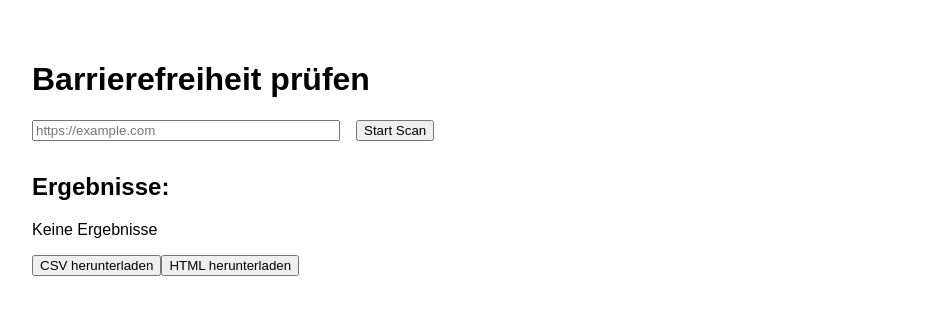
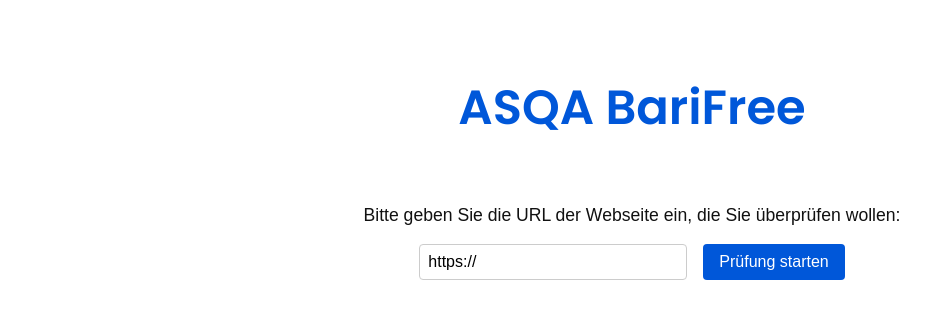
Before and after one commit to Weltraumbiene/Praxisprojekt, a React (Vite) app in the folder frontend/: page / in a window 1280 px wide. Shown: the top 318 px of the page, without its empty margins (8-938 px from the left). Built offline with nearby package versions, Linux system fonts and the light colour scheme.

Commit message:
Frontend Layout im Sinne der Barrierefreiheit erstellt

```diff
--- a/frontend/index.html
+++ b/frontend/index.html
@@ -2,7 +2,7 @@
 <html lang="de">
   <head>
     <meta charset="UTF-8" />
-    <title>Barrierefreiheit prüfen</title>
+    <title>ASQA BariFree - by Ben Claus</title>
   </head>
   <body>
     <div id="root"></div>
--- a/frontend/src/App.tsx
+++ b/frontend/src/App.tsx
@@ -1,10 +1,11 @@
 import React from 'react';
 import ScanForm from './components/ScanForm';
+import './css/style.css';
 
 const App: React.FC = () => {
   return (
-    <div style={{ padding: "2rem", fontFamily: "Arial" }}>
-      <h1>Barrierefreiheit prüfen</h1>
+    <div className="app-container">
+      <h1 className="logo">ASQA BariFree</h1>
       <ScanForm />
     </div>
   );
--- a/frontend/src/components/ScanForm.tsx
+++ b/frontend/src/components/ScanForm.tsx
@@ -1,50 +1,80 @@
 import React, { useState } from 'react';
+import '../css/style.css';
 
 const ScanForm: React.FC = () => {
-  const [url, setUrl] = useState('');
-  const [issues, setIssues] = useState([]);
+  const [url, setUrl] = useState('https://');
+  const [issues, setIssues] = useState<any[]>([]);
   const [loading, setLoading] = useState(false);
+  const [error, setError] = useState<string | null>(null);
+  const [scanComplete, setScanComplete] = useState(false);
 
   const handleScan = async () => {
     setLoading(true);
+    setError(null);
+    setIssues([]);
+    setScanComplete(false);
+
     try {
       const response = await fetch('http://localhost:8000/scan', {
         method: 'POST',
         headers: { 'Content-Type': 'application/json' },
         body: JSON.stringify({ url }),
       });
+
+      if (!response.ok) throw new Error('Scan fehlgeschlagen.');
+
       const data = await response.json();
       setIssues(data.issues);
-    } catch (error) {
-      console.error("Scan error:", error);
+    } catch (err) {
+      setError("Fehler beim Scannen. Bitte URL prüfen und Backend läuft.");
     } finally {
       setLoading(false);
+      setScanComplete(true);
     }
   };
 
   return (
-    <div>
+    <div className="container">
+      <p className="instruction">Bitte geben Sie die URL der Webseite ein, die Sie überprüfen wollen:</p>
+
+      <div className="form">
         <input
-        type="url"
+          type="text"
           value={url}
           onChange={(e) => setUrl(e.target.value)}
-        placeholder="https://example.com"
-        style={{ width: '300px', marginRight: '1rem' }}
+          aria-label="Website URL"
+          className="input"
         />
-      <button onClick={handleScan} disabled={loading}>
-        {loading ? 'Scanning...' : 'Start Scan'}
+        <button onClick={handleScan} disabled={loading || url.trim() === ""} className="button primary">
+          {loading ? "Prüfe..." : "Prüfung starten"}
         </button>
-      <div style={{ marginTop: '2rem' }}>
-        <h2>Ergebnisse:</h2>
-        {issues.length === 0 && <p>Keine Ergebnisse</p>}
-        {issues.map((issue, index) => (
-          <pre key={index} style={{ background: "#eee", padding: "1rem", marginBottom: "1rem" }}>
+      </div>
+
+      {error && <div className="error">{error}</div>}
+
+      {scanComplete && !loading && (
+        <>
+          <div className="report-buttons">
+            <a href="http://localhost:8000/download-csv" target="_blank" rel="noopener noreferrer">
+              <button className="button">Bericht als CSV</button>
+            </a>
+            <a href="http://localhost:8000/download-html" target="_blank" rel="noopener noreferrer">
+              <button className="button">Bericht als HTML</button>
+            </a>
+          </div>
+
+          <h2 className="results-heading">Ergebnisse</h2>
+          {issues.length === 0 ? (
+            <p className="no-results">Keine Ergebnisse</p>
+          ) : (
+            issues.map((issue, index) => (
+              <pre key={index} className="result-item">
                 {JSON.stringify(issue, null, 2)}
               </pre>
-        ))}
-        <a href="http://localhost:8000/download-csv" download><button>CSV herunterladen</button></a>
-        <a href="http://localhost:8000/download-html" download><button>HTML herunterladen</button></a>
-      </div>
+            ))
+          )}
+        </>
+      )}
     </div>
   );
 };
--- /dev/null
+++ b/frontend/src/css/style.css
@@ -0,0 +1,106 @@
+/* Google Fonts laden */
+@import url('https://fonts.googleapis.com/css2?family=Poppins:wght@600&family=Roboto:wght@400&display=swap');
+
+.app-container {
+  padding: 2rem;
+  font-family: Arial, sans-serif;
+  text-align: center;
+}
+
+.logo {
+  font-family: 'Poppins', Arial, sans-serif;
+  font-size: 3rem;
+  color: #0057D9;
+  margin-block-end: 0.5rem;
+}
+
+.subtitle {
+  font-family: 'Roboto', Arial, sans-serif;
+  font-size: 1.25rem;
+  color: #444;
+  margin-block-end: 2rem;
+}
+
+
+body {
+    font-family: Arial, sans-serif;
+    background-color: #fff;
+    color: #111;
+    line-height: 1.5;
+  }
+
+  .container {
+    max-inline-size: 800px;
+    margin: 0 auto;
+    padding: 2rem;
+  }
+
+  .instruction {
+    margin-block-end: 1rem;
+    font-size: 1.1rem;
+  }
+
+  .form {
+    display: flex;
+    gap: 1rem;
+    margin-block-end: 2rem;
+    flex-wrap: wrap;
+    justify-content: center;
+  }
+
+    .input {
+        inline-size: 250px;
+        padding: 0.5rem;
+        font-size: 1rem;
+        border-radius: 4px;
+        border: 1px solid #ccc;
+    }
+
+  .button {
+    padding: 0.5rem 1rem;
+    font-size: 1rem;
+    background-color: #444;
+    color: #fff;
+    border: none;
+    border-radius: 4px;
+    cursor: pointer;
+  }
+
+  .button.primary {
+    background-color: #0057D9;
+  }
+
+  .button:disabled {
+    background-color: #aaa;
+    cursor: not-allowed;
+  }
+
+  .error {
+    color: red;
+    margin-block-end: 1rem;
+  }
+
+  .report-buttons {
+    display: flex;
+    gap: 1rem;
+    justify-content: center;
+    margin-block-end: 2rem;
+  }
+
+  .results-heading {
+    text-align: center;
+    margin-block-end: 1rem;
+  }
+
+  .no-results {
+    text-align: center;
+  }
+
+  .result-item {
+    background-color: #f9f9f9;
+    padding: 1rem;
+    border-radius: 4px;
+    border: 1px solid #ccc;
+    margin-block-end: 1rem;
+    overflow-x: auto;
+}
```
Also changed, not shown: 2 other files (tests, documents, lock files or other folders). Lines whose indentation alone changed are shown as unchanged.
